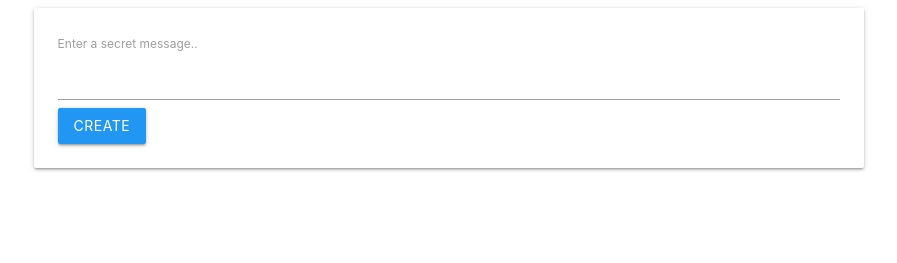
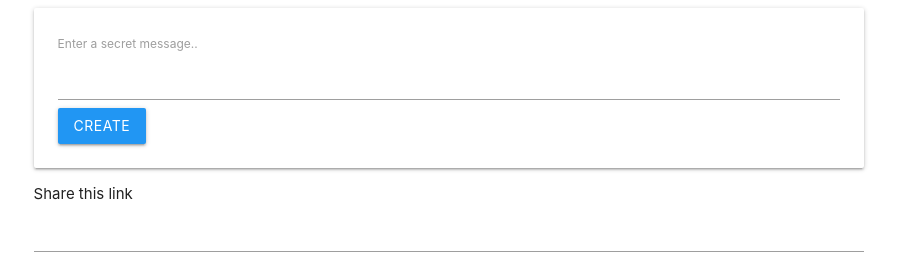
Before and after one commit to lucianmurmurache/secret-message, a plain HTML site: page index.html in a window 1280 px wide. Shown: the whole page, without its empty margins (191-1088 px from the left). Drawn offline with nearby package versions, Linux system fonts and the light colour scheme.

Commit message:
Added link sharing input

```diff
--- a/index.html
+++ b/index.html
@@ -15,9 +15,13 @@
             <div class="card-panel">
                 <form action="">
                     <label for="">Enter a secret message..</label>
-                    <input type="text">
+                    <input type="text" id="message-input">
                     <button class="btn blue">Create</button>
                 </form>
+            </div>
+            <div>
+                Share this link
+                <input type="text" id="link-input">
             </div>
         </div>
     </div>
```
